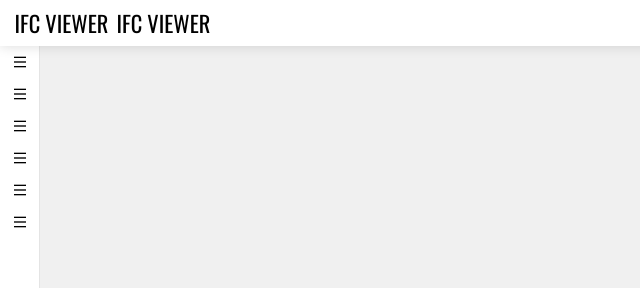
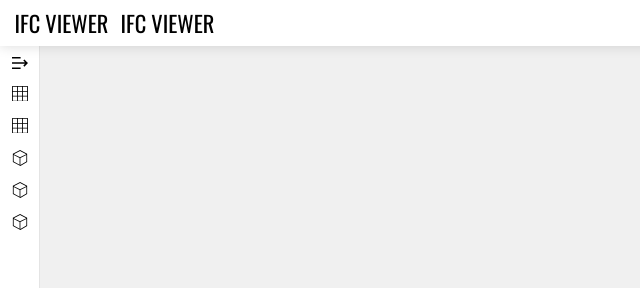
Before and after one commit to lowpolypanda/three, a website: page viewer.html in a window 1280 px wide. Shown: the top 288 px of the page, 0-640 px from the left. Drawn offline with nearby package versions, Linux system fonts and the light colour scheme.

Commit message:
Add sidebar svg icons

```diff
--- a/CSS/styles.css
+++ b/CSS/styles.css
@@ -69,7 +69,7 @@ h3 {
   border-radius: 2rem;
   padding: 0.15rem 0.8rem;
 }
-h4{
+h4 {
   font-family: "Oswald", sans-serif;
   font-size: 0.9rem;
   font-weight: 400;
@@ -86,11 +86,7 @@ h5 {
   height: 2rem;
   border-left: 4px solid transparent;
 }
-h5:hover{
-  background-color: var(--light);
-  cursor: pointer;
-  border-left: 4px solid var(--primary);
-}
+
 p {
   font-family: "Oswald", sans-serif;
   font-size: 0.8rem;
@@ -108,7 +104,7 @@ img {
   max-width: 100%;
   border-radius: 4px;
 }
-i{
+i {
   margin-right: 1rem;
 }
 header {
@@ -126,6 +122,28 @@ section {
   gap: var(--gap);
   padding-left: var(--gap);
   margin-top: 0.8rem;
+}
+svg {
+  width: 16px;
+  margin-right: 1rem;
+  opacity: 1;
+  visibility: visible;
+}
+.menuLine {
+  font-family: "Oswald", sans-serif;
+  font-weight: 400;
+  font-size: 1rem;
+  padding: 0.5rem;
+  line-height: 100%;
+  background-color: #fff;
+  width: 100%;
+  height: 2rem;
+  border-left: 4px solid transparent;
+}
+.menuLine:hover {
+  background-color: var(--light);
+  cursor: pointer;
+  border-left: 4px solid var(--primary);
 }
 .card {
   background-color: white;
@@ -158,7 +176,7 @@ section {
   transition: width 0.3s ease;
   z-index: 1;
 }
-.menuText{
+.menuText {
   visibility: hidden;
   opacity: 0;
   transition: opacity 0.6s ease;
@@ -181,7 +199,7 @@ section {
   pointer-events: all;
 }
 .label:after {
-  content:'';
+  content: "";
   position: absolute;
   left: 0;
   right: 0;
--- a/viewer.html
+++ b/viewer.html
@@ -17,28 +17,97 @@
     <link rel="preconnect" href="https://fonts.gstatic.com" crossorigin />
     <link
       href="https://fonts.googleapis.com/css2?family=Lato:wght@300;400;700&family=Oswald:wght@300;400;700&family=Roboto:wght@100;300;400;500&display=swap"
-      rel="stylesheet">
-    <link href="https://cdn.jsdelivr.net/npm/remixicon@2.5.0/fonts/remixicon.css" rel="stylesheet">
+      rel="stylesheet"
+    />
     <title>Ifc Viewer</title>
   </head>
   <body>
     <div class="box">
       <header class="header">
-        <a href="./index.html"><h1>IFC VIEWER</h1></a><h1 id="title">IFC VIEWER</h1>
+        <a href="./index.html"><h1>IFC VIEWER</h1></a>
+        <h1 id="title">IFC VIEWER</h1>
         <h1 id="title"></h1>
       </header>
       <div class="content">
         <div class="sidebar" id="sidebar">
-          <h5 id="menuOpen"><i class="ri-menu-line"></i></h5>
-          <h5 id="menuClose" ><i class="ri-menu-line"></i></h5>
-          <h5 id="axesButton"><i class="ri-menu-line"></i><span class="menuText">Axes</span></h5>
-          <h5 id="gridButton"><i class="ri-menu-line"></i><span class="menuText">Grid</span></h5>
-          <h5 id="wireframeButton"><i class="ri-menu-line"></i><span class="menuText">Wireframe</span></h5>
-          <h5 id="hiddenlineButton"><i class="ri-menu-line"></i><span class="menuText">Hidden line</span></h5>
-          <h5 id="shadedButton"><i class="ri-menu-line"></i><span class="menuText">Shaded</span></h5>
+          <div class="menuLine" id="menuOpen">
+            <svg
+              shape-rendering="geometricPrecision"
+              text-rendering="geometricPrecision"
+              image-rendering="optimizeQuality"
+              fill-rule="evenodd"
+              clip-rule="evenodd"
+              viewBox="0 0 512 389.24"
+            >
+              <path
+                fill-rule="nonzero"
+                d="M0 0h275.1v50.04H0V0zm361.79 115.14 54.44 54.44H0v50.04h416.2l-54.41 54.41 35.39 35.39L512 194.6v-.03l-35.39-35.36-79.43-79.46-35.39 35.39zM0 339.2h275.1v50.04H0V339.2z"
+              />
+            </svg>
+          </div>
+          <div class="menuLine" id="menuClose">
+            <svg
+              shape-rendering="geometricPrecision"
+              text-rendering="geometricPrecision"
+              image-rendering="optimizeQuality"
+              fill-rule="evenodd"
+              clip-rule="evenodd"
+              viewBox="0 0 512 389.24"
+            >
+              <path
+                fill-rule="nonzero"
+                d="M512 50.04H236.9V0H512v50.04zm-361.79 65.1-54.45 54.44H512v50.04H95.79l54.42 54.41-35.39 35.39L0 194.6v-.03l35.39-35.36 79.43-79.46 35.39 35.39zM512 389.24H236.9V339.2H512v50.04z"
+              />
+            </svg>
+          </div>
+          <div class="menuLine" id="axesButton">
+            <svg viewBox="0 0 122.88 118.96">
+              <path
+                d="M3.27,0H119.61a3.26,3.26,0,0,1,3.27,3.27V115.69a3.26,3.26,0,0,1-3.27,3.27H3.27A3.26,3.26,0,0,1,0,115.69V3.27A3.26,3.26,0,0,1,3.27,0ZM116.34,81.49H84.1v30.93h32.24V81.49Zm0-37.48H84.1V75h32.24V44ZM84.1,6.54V37.47h32.24V6.54ZM77.56,81.49H45.32v30.93H77.56V81.49Zm0-37.48H45.32V75H77.56V44ZM45.32,6.54V37.47H77.56V6.54ZM38.78,81.49H6.54v30.93H38.78V81.49Zm0-37.48H6.54V75H38.78V44Zm0-37.47H6.54V37.47H38.78V6.54Z"
+              />
+            </svg>
+            <span class="menuText">Axes</span>
+          </div>
+          <div class="menuLine" id="gridButton">
+            <svg viewBox="0 0 122.88 118.96">
+              <path
+                d="M3.27,0H119.61a3.26,3.26,0,0,1,3.27,3.27V115.69a3.26,3.26,0,0,1-3.27,3.27H3.27A3.26,3.26,0,0,1,0,115.69V3.27A3.26,3.26,0,0,1,3.27,0ZM116.34,81.49H84.1v30.93h32.24V81.49Zm0-37.48H84.1V75h32.24V44ZM84.1,6.54V37.47h32.24V6.54ZM77.56,81.49H45.32v30.93H77.56V81.49Zm0-37.48H45.32V75H77.56V44ZM45.32,6.54V37.47H77.56V6.54ZM38.78,81.49H6.54v30.93H38.78V81.49Zm0-37.48H6.54V75H38.78V44Zm0-37.47H6.54V37.47H38.78V6.54Z"
+              />
+            </svg>
+            <span class="menuText">Grid</span>
+          </div>
+          <div class="menuLine" id="wireframeButton">
+            <svg viewBox="0 0 128 128">
+              <path "
+              d="M121.059,29.509L64.596,0L6.919,29.509V95.51L67.087,128l53.993-32.554V29.53L121.059,29.509z
+              M60.7,117.291L13.307,91.699V39.856L60.7,63.574V117.291z
+              M64.021,58.081L14.009,33.065L64.554,7.154l49.458,25.89L64.021,58.081z
+              M114.693,91.763l-47.606,28.785V63.659l47.606-23.803V91.763z"/>
+            </svg>
+            <span class="menuText">Wireframe</span>
+          </div>
+          <div class="menuLine" id="hiddenlineButton">
+            <svg viewBox="0 0 128 128">
+              <path "
+              d="M121.059,29.509L64.596,0L6.919,29.509V95.51L67.087,128l53.993-32.554V29.53L121.059,29.509z
+              M60.7,117.291L13.307,91.699V39.856L60.7,63.574V117.291z
+              M64.021,58.081L14.009,33.065L64.554,7.154l49.458,25.89L64.021,58.081z
+              M114.693,91.763l-47.606,28.785V63.659l47.606-23.803V91.763z"/>
+            </svg>
+            <span class="menuText">Hidden line</span>
+          </div>
+          <div class="menuLine" id="shadedButton">
+            <svg viewBox="0 0 128 128">
+              <path "
+              d="M121.059,29.509L64.596,0L6.919,29.509V95.51L67.087,128l53.993-32.554V29.53L121.059,29.509z
+              M60.7,117.291L13.307,91.699V39.856L60.7,63.574V117.291z
+              M64.021,58.081L14.009,33.065L64.554,7.154l49.458,25.89L64.021,58.081z
+              M114.693,91.763l-47.606,28.785V63.659l47.606-23.803V91.763z"/>
+            </svg>
+            <span class="menuText">Shaded</span>
+          </div>
         </div>
-        <canvas class="viewer" id="viewer-container">
-        </canvas>
+        <canvas class="viewer" id="viewer-container"> </canvas>
       </div>
     </div>
     <script src="./JS/bundle.js"></script>
```
Also changed, not shown: IMAGES/frame-grid.svg (added), IMAGES/reshot-icon-3d-cube-Z9KJRW6TEF.svg (added), IMAGES/sidebar-panel-collapse.svg (added), IMAGES/sidebar-panel-expand.svg (added).
